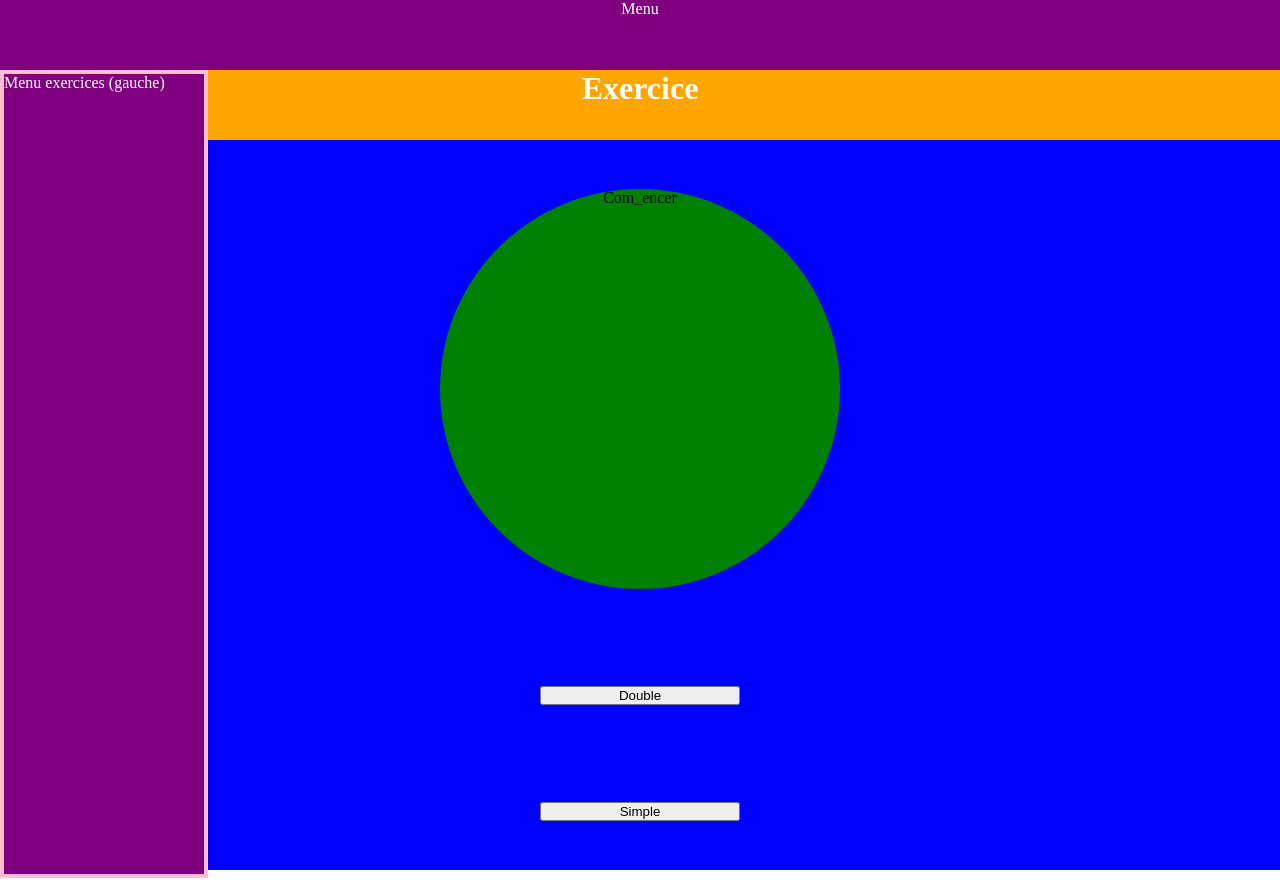
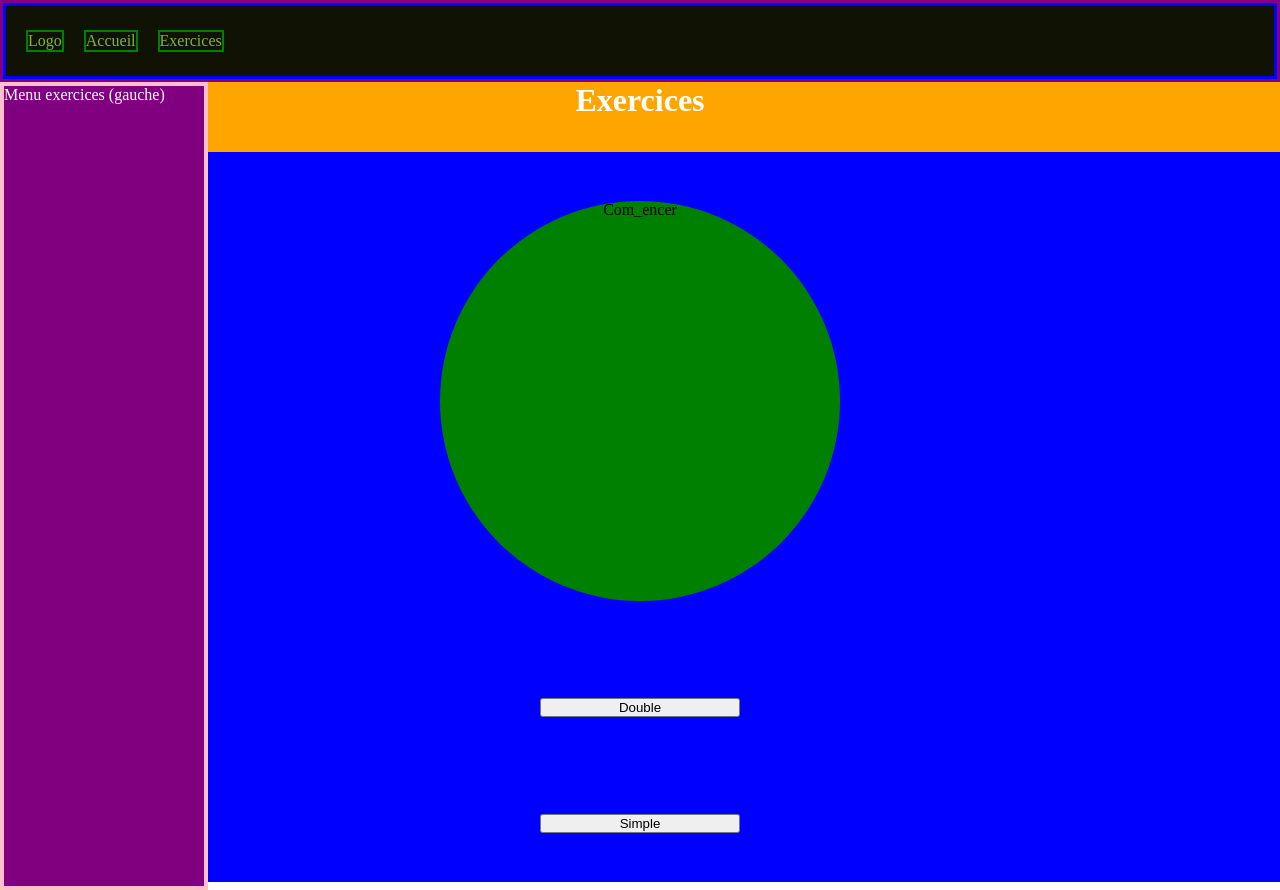
Before and after one commit to matthieuClio/LePrestigeFrancais-Front-end, a React (Vite) app: page /exercices in a window 1280 px wide. Built offline with nearby package versions, Linux system fonts and the light colour scheme.

Commit message:
Feat: add menu

```diff
--- a/src/features/exercises/pages/Exercises.tsx
+++ b/src/features/exercises/pages/Exercises.tsx
@@ -1,11 +1,12 @@
+// Layout (shared componants)
+import Menu from "../../../shared/menu/Menu";
+
 export default function Exercises () {
 
     return (
         <>
             {/* Header / menu */}
-            <menu style={{backgroundColor: 'purple', color: 'white', height: 70, textAlign: 'center'}}>
-                Menu
-            </menu>
+            <Menu />
 
             <main style={{display: 'flex', flexWrap: 'wrap', height: '100vh', backgroundColor: 'blue',  position: 'relative', flexDirection: 'column'}}>
 
@@ -15,7 +16,7 @@ export default function Exercises () {
 
                 {/* Exercise */}
                 <h1 style={{height: 70, backgroundColor: 'orange', color: 'white', textAlign: 'center'}}>
-                    Exercice
+                    Exercices
                 </h1>
 
                 <div style={{width: 400, height: 400, backgroundColor: 'green', margin: 'auto', textAlign: 'center', borderRadius: '100%'}}>
--- /dev/null
+++ b/src/shared/menu/Menu.tsx
@@ -0,0 +1,28 @@
+// React router
+import { Link } from "react-router";
+
+export default function Menu () {
+    return (
+        <menu style={{border: '3px solid purple'}}>
+            <nav style={{border: '3px solid blue'}}>
+                <ul style={{height: 70, textAlign: 'center', display: 'flex', alignItems: 'center'}} className="background-color-primary">
+                    <li style={{border: '2px solid green'}} className="margin-left">
+                        <Link to='/' className="color-secondary">
+                            Logo
+                        </Link>
+                    </li>
+                    <li style={{border: '2px solid green'}} className="margin-left">
+                        <Link to='/' className="color-secondary">
+                            Accueil
+                        </Link>
+                    </li>
+                    <li style={{border: '2px solid green'}} className="margin-left">
+                        <Link to='/exercices' className="color-secondary">
+                            Exercices
+                        </Link>
+                    </li>
+                </ul>
+            </nav>
+        </menu>
+    );
+}
--- a/src/styles/global.css
+++ b/src/styles/global.css
@@ -1,5 +1,51 @@
-/* Global */
+/* Default */
+/* ------ */
 * {
     margin: 0;
     padding: 0;
 }
+ul {
+    list-style: none;
+}
+a {
+    text-decoration: none;
+}
+
+/* Factored */
+/* -------- */
+
+/* Primary, secondary... */
+.color-primary {
+    color: #101204;
+}
+.background-color-primary {
+    background-color: #101204;
+}
+.color-secondary {
+    color: #82B536;
+}
+.background-color-secondary {
+    background-color: #82B536;
+}
+.color-tertiary {
+    color: #242529;
+}
+.background-color-tertiary {
+    background-color: #242529;
+}
+.color-quaternary {
+    color: #838385;
+}
+.background-color-quaternary {
+    background-color: #838385;
+}
+
+/* Style */
+.font-weight-bold {
+    font-weight: bold;
+}
+
+/* Spacing */
+.margin-left {
+    margin-left: 20px;
+}
```
